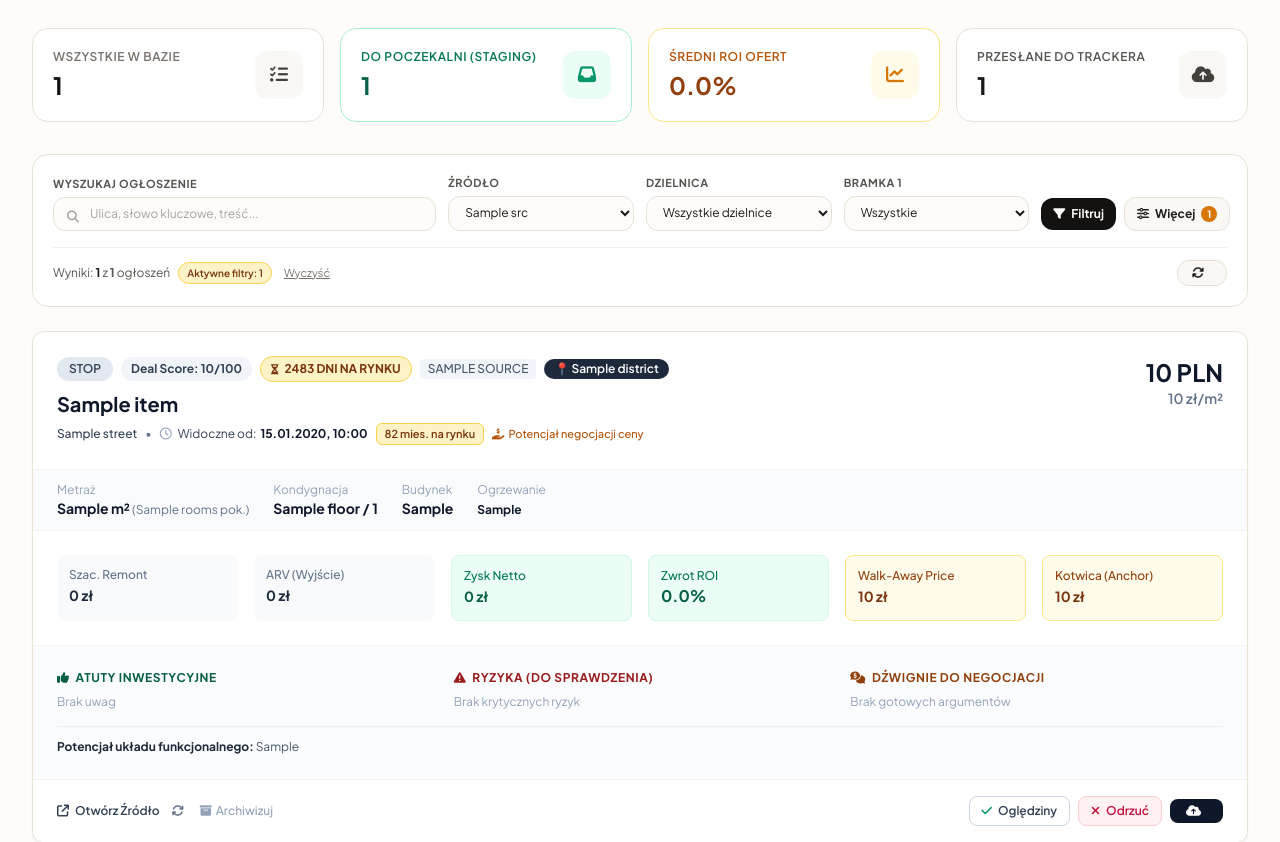
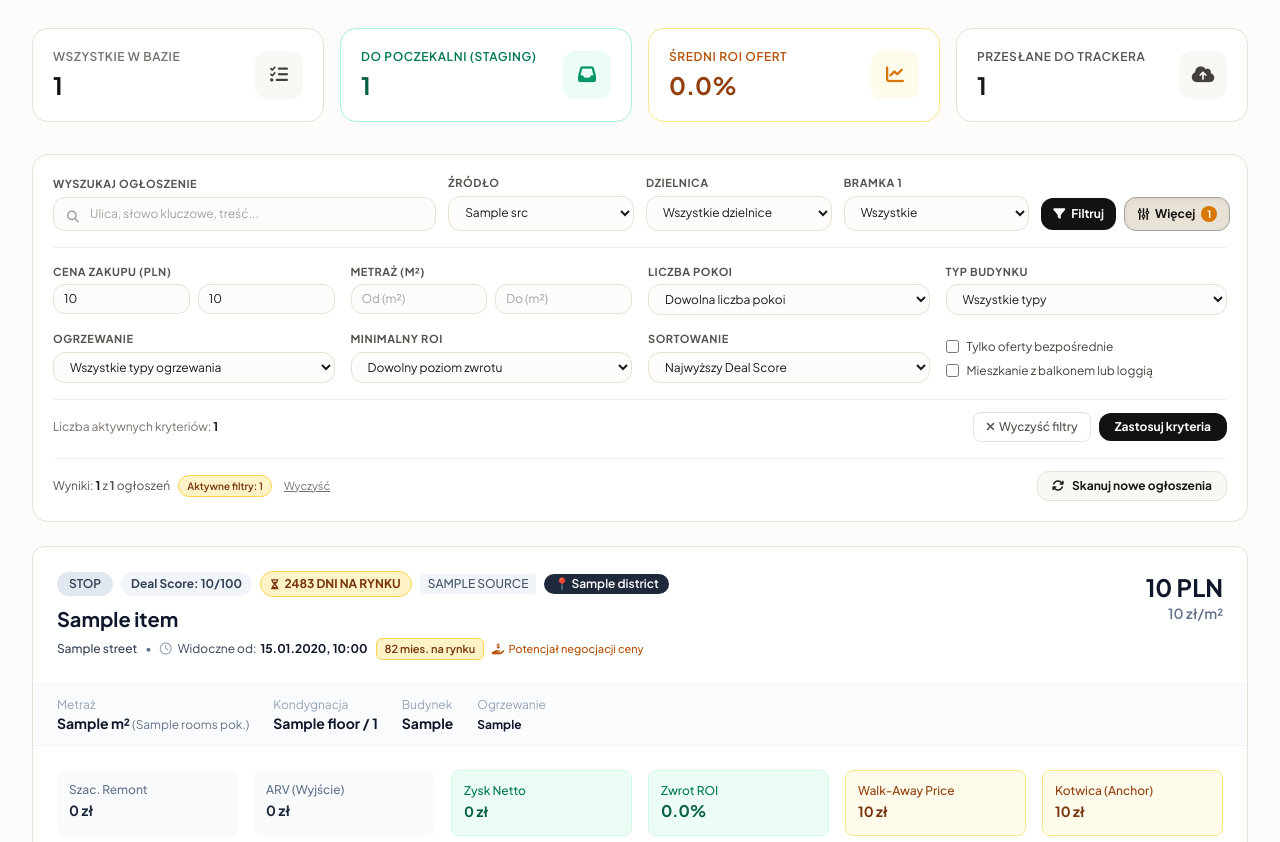
Before and after one commit to Benito84/nesta-home-deal-hunter, a FastAPI app: template app/web/templates/index.html in a window 1280 px wide. Shown: the part 262-1104 px from the top of the page. Run offline with FastAPI, Linux system fonts and the light colour scheme; the template is opened without the code that fills it: most values are stand-ins (such as "Sample title", 1, 10 or a date in 2020); some libraries are stand-ins or nearby versions; some web fonts are replaced.

Commit message:
fix: resolve JavaScript syntax error restoring Alpine interactivity for Więcej filters and action buttons

```diff
--- a/app/web/templates/index.html
+++ b/app/web/templates/index.html
@@ -123,9 +123,13 @@
                         <i class="fa-solid fa-filter"></i>
                         <span>Filtruj</span>
                     </button>
-                    <button type="button" @click="showAdvanced = !showAdvanced" class="bg-sand-100 hover:bg-sand-200 text-stone-850 text-xs font-bold py-2 px-3 rounded-xl transition border border-sand-300 flex items-center gap-1.5" title="Rozwiń filtry zaawansowane">
-                        <i class="fa-solid fa-sliders"></i>
-                        <span class="hidden xl:inline">Więcej</span>
+                    <button type="button"
+                            @click="showAdvanced = !showAdvanced"
+                            :class="showAdvanced ? 'bg-sand-300 border-stone-400 text-stone-950 shadow-inner' : 'bg-sand-100 hover:bg-sand-200 text-stone-850 border-sand-300'"
+                            class="text-xs font-bold py-2 px-3 rounded-xl transition border flex items-center gap-1.5 cursor-pointer"
+                            title="Rozwiń filtry zaawansowane">
+                        <i class="fa-solid fa-sliders transition-transform duration-200" :class="showAdvanced ? 'rotate-90 text-stone-950' : 'text-stone-600'"></i>
+                        <span class="inline">Więcej</span>
                         {% if active_filters_count > 0 %}
                         <span class="bg-amber-600 text-white rounded-full w-4 h-4 text-[10px] flex items-center justify-center font-bold">{{ active_filters_count }}</span>
                         {% endif %}
@@ -134,7 +138,7 @@
             </div>
 
             <!-- Panel Zaawansowanych Filtrów (Rozwijany) -->
-            <div x-show="showAdvanced" x-transition.duration.200ms class="mt-4 pt-4 border-t border-sand-200" style="display: none;">
+            <div x-show="showAdvanced" x-cloak x-transition.duration.200ms class="mt-4 pt-4 border-t border-sand-200">
                 <div class="grid grid-cols-1 sm:grid-cols-2 lg:grid-cols-4 gap-4">
                     <!-- Cena od / do -->
                     <div>
@@ -794,7 +798,6 @@
                     this.syncingId = null;
                 }
             },
-            },
 
             async checkFreshness(listingId) {
                 this.checkingId = listingId;
```
